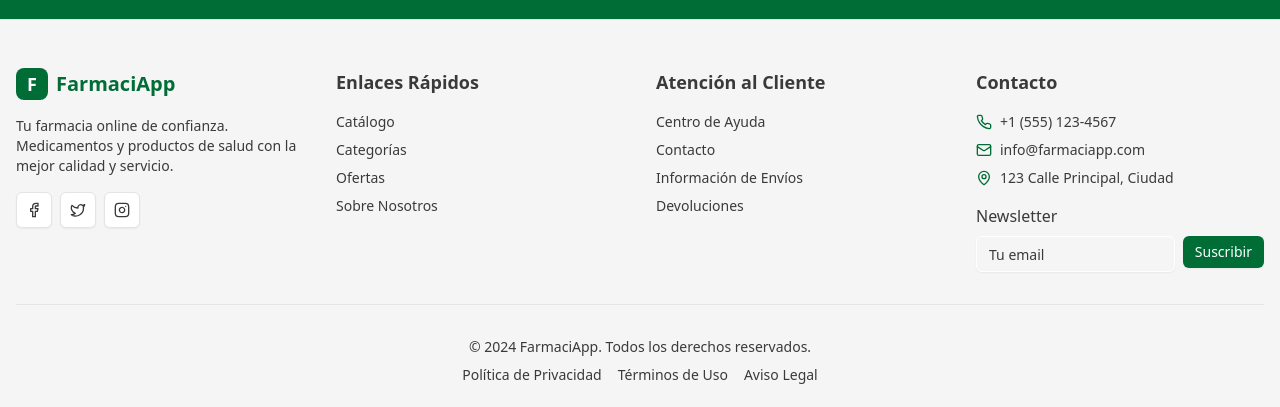
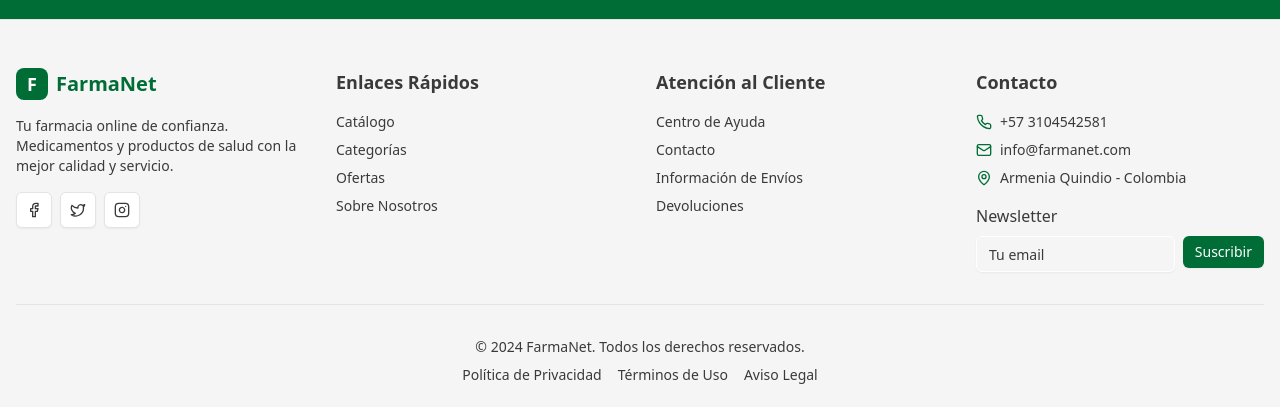
Before and after one commit to Luis-Morales-C/farmaNet, a Next.js app: page / in a window 1280 px wide. Shown: the part 1733-2140 px from the top of the page. Built offline with nearby package versions, Linux system fonts and the light colour scheme; no server answers.

Commit message:
Ajustes Descripción footer de la aplicación

```diff
--- a/components/layout/footer.tsx
+++ b/components/layout/footer.tsx
@@ -14,7 +14,7 @@ export function Footer() {
               <div className="flex h-8 w-8 items-center justify-center rounded-lg bg-primary text-primary-foreground">
                 <span className="text-lg font-bold">F</span>
               </div>
-              <span className="text-xl font-bold text-primary font-space-grotesk">FarmaciApp</span>
+              <span className="text-xl font-bold text-primary font-space-grotesk">FarmaNet</span>
             </div>
             <p className="text-sm text-muted-foreground">
               Tu farmacia online de confianza. Medicamentos y productos de salud con la mejor calidad y servicio.
@@ -92,15 +92,15 @@ export function Footer() {
             <div className="space-y-2 text-sm">
               <div className="flex items-center space-x-2">
                 <Phone className="h-4 w-4 text-primary" />
-                <span className="text-muted-foreground">+1 (555) 123-4567</span>
+                <span className="text-muted-foreground">+57 3104542581</span>
               </div>
               <div className="flex items-center space-x-2">
                 <Mail className="h-4 w-4 text-primary" />
-                <span className="text-muted-foreground">info@farmaciapp.com</span>
+                <span className="text-muted-foreground">info@farmanet.com</span>
               </div>
               <div className="flex items-center space-x-2">
                 <MapPin className="h-4 w-4 text-primary" />
-                <span className="text-muted-foreground">123 Calle Principal, Ciudad</span>
+                <span className="text-muted-foreground">Armenia Quindio - Colombia</span>
               </div>
             </div>
 
@@ -116,7 +116,7 @@ export function Footer() {
         </div>
 
         <div className="border-t mt-8 pt-8 text-center text-sm text-muted-foreground">
-          <p>&copy; 2024 FarmaciApp. Todos los derechos reservados.</p>
+          <p>&copy; 2024 FarmaNet. Todos los derechos reservados.</p>
           <div className="flex justify-center space-x-4 mt-2">
             <Link href="/privacidad" className="hover:text-primary transition-colors">
               Política de Privacidad
```
